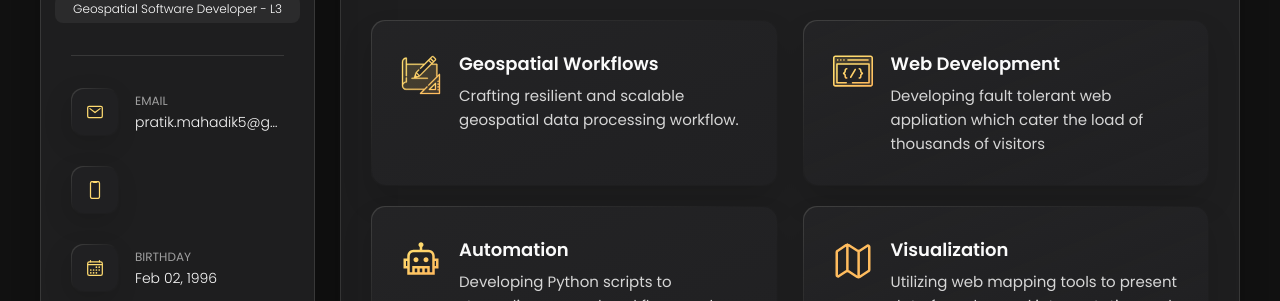
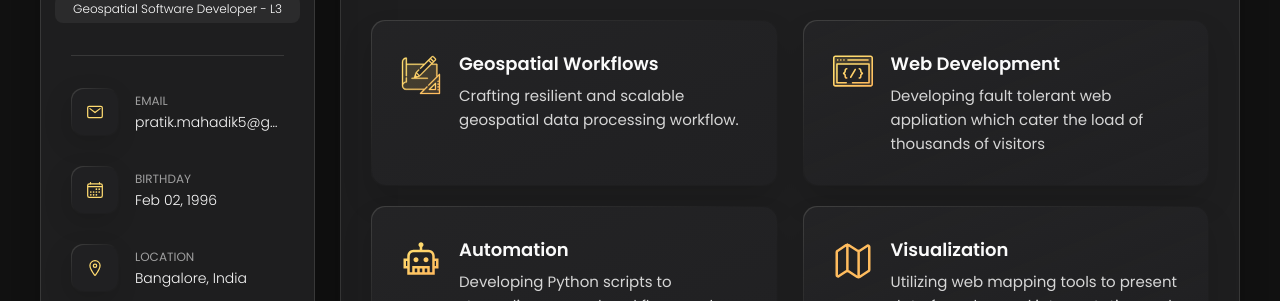
Before and after one commit to pratik-mahadik/pratik-mahadik.github.io, a plain HTML site: page index.html in a window 1280 px wide. Shown: the part 355-656 px from the top of the page. Drawn offline with nearby package versions, Linux system fonts and the light colour scheme.

Commit message:
Update index.html

```diff
--- a/index.html
+++ b/index.html
@@ -79,19 +79,19 @@
 
           </li>
 
-          <li class="contact-item">
+        <!--     <li class="contact-item">
 
             <div class="icon-box">
               <ion-icon name="phone-portrait-outline"></ion-icon>
             </div>
 
-<!--             <div class="contact-info">
+          <div class="contact-info">
               <p class="contact-title">Phone</p>
 
               <a href="tel:+917218884721" class="contact-link">(+91) 7218884721</a>
-            </div> -->
+            </div>
 
-          </li>
+          </li> -->
 
           <li class="contact-item">
 
```
